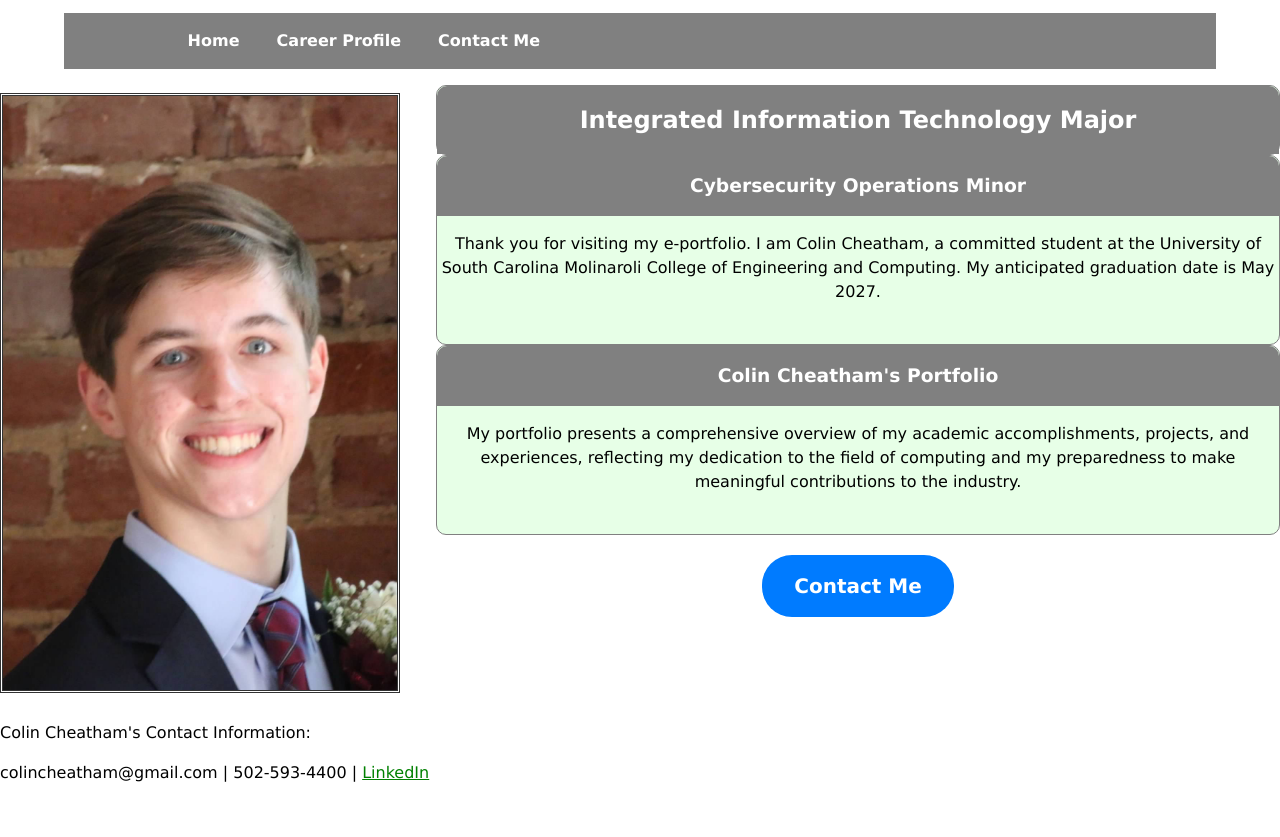
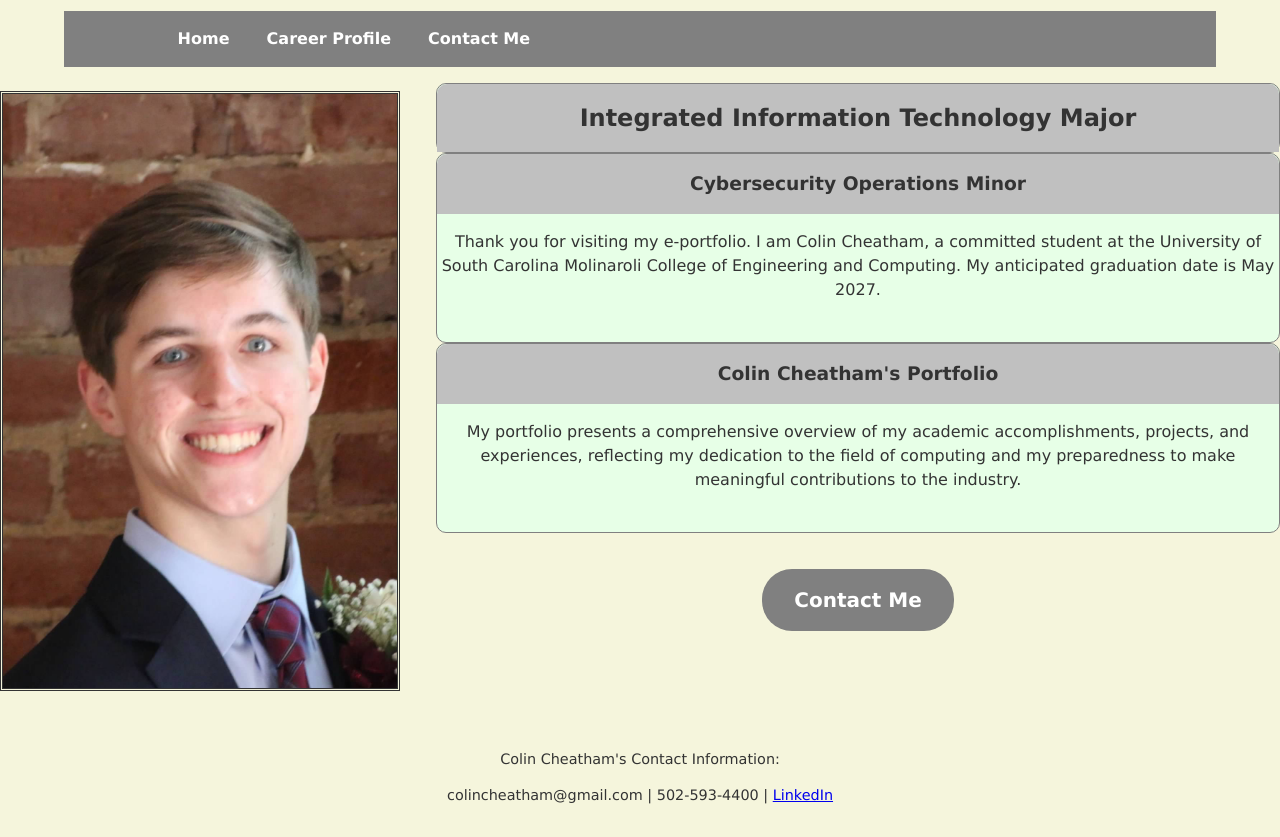
Before and after one commit to ColinCheatham/ITEC365-Eport-v3-, a plain HTML site: page index.html in a window 1280 px wide. Shown: the part 101-938 px from the top of the page. Before the commit the page ends 902 px from the top, so only its background shows below. Drawn offline with Linux system fonts and the light colour scheme.

Commit message:
Update style.css

```diff
--- a/style.css
+++ b/style.css
@@ -1,17 +1,20 @@
-/* Colin Cheatham, 3/23/25 */
+/* Colin Cheatham - Updated style.css (4/27/25) */
 
-/* Apply border-box sizing to all elements for consistent sizing */
-* {box-sizing: border-box;}
+/* ========== GLOBAL STYLES ========== */
+* {
+    box-sizing: border-box;
+}
 
-/* Set default font, size, line height, and remove margin for the body */
 body {
     font-family: Verdana, Geneva, Tahoma, sans-serif;
     font-size: 16px;
     line-height: 1.5;
     margin: 0;
+    background-color: #f5f5dc; /* Beige background */
+    color: #333333; /* Dark gray text */
 }
 
-/* Center and constrain the width of header, nav ul, and #content-wrapper */
+/* ========== HEADER, NAVIGATION, FOOTER ========== */
 header, nav ul, #content-wrapper {
     width: 90%;
     max-width: 1200px;
@@ -19,29 +22,18 @@ header, nav ul, #content-wrapper {
     margin-right: auto;
 }
 
-/* Set link color to green */
-a {color: #008000;}
-
-/* Position the Kroger logo at the top-left corner */
-img[src="kroger.png"] {
-    position: absolute;
-    top: 0;
-    left: 0;
+nav {
+    background-color: #808080; /* Medium gray background */
 }
 
-/* Add padding to the left of header h1 and nav ul */
-header h1, nav ul {padding-left: 50px;}
+nav ul {
+    list-style: none;
+}
 
-/* Set the navigation background color to grey */
-nav {background-color: #808080;}
+nav ul li {
+    display: inline-block;
+}
 
-/* Remove default list styling from nav ul */
-nav ul {list-style: none;}
-
-/* Display nav list items inline */
-nav ul li {display: inline-block;}
-
-/* Style navigation links */
 nav a {
     display: inline-block;
     padding: 1rem;
@@ -50,24 +42,137 @@ nav a {
     font-weight: bold;
 }
 
-/* Change background and text color on hover for nav links */
 nav a:hover {
     background-color: black;
-    color: #9ae39a;
+    color: #9ae39a; /* Light green on hover */
 }
 
-/* Style the index image with a border and float it to the left */
-.index-image {
-    border: 3px double #333;
-    float: left;
-    margin-top: .5rem;
-    margin-right: 1rem;
-    margin-bottom: .5rem;
+footer {
+    text-align: center;
+    padding: 1rem;
+    font-size: 0.9rem;
 }
 
-/* Style divs inside main sections */
+/* ========== TYPOGRAPHY STYLES ========== */
+h1, main h2, main section div h3, .text-content h2, .text-content h3, .job-experience-box h2 {
+    background-color: #c0c0c0; /* Light gray headers */
+    border-radius: 10px 10px 0 0;
+    padding: 1rem;
+    text-align: center;
+    margin-top: 0;
+    color: #333333;
+}
+
+h1 {
+    margin: 1rem auto;
+    max-width: 90%;
+}
+
+/* ========== GENERAL IMAGE STYLES ========== */
+img[src="kroger.png"] {
+    position: absolute;
+    top: 0;
+    left: 0;
+}
+
+main img, .index-image {
+    border: 3px double #333;
+    display: block;
+}
+
+.index-image {
+    float: left;
+    margin-top: 0.5rem;
+    margin-right: 1rem;
+    margin-bottom: 0.5rem;
+}
+
+/* ========== MAIN CONTENT LAYOUT ========== */
+.content-container {
+    display: flex;
+    align-items: flex-start;
+    gap: 20px;
+    margin-bottom: 20px;
+}
+
+.text-content {
+    flex: 1;
+}
+
+.text-content h2,
+.text-content h3 {
+    margin: 0;
+    padding: 1rem;
+    text-align: center;
+}
+
+/* ========== CAREER PROFILE PAGE ========== */
+.career {
+    display: flex;
+    align-items: center;
+    gap: 20px;
+    margin-bottom: 20px;
+}
+
+.career h2 {
+    margin: 0;
+}
+
+.career img {
+    width: 200px;
+    height: auto;
+    margin-top: 200px;
+}
+
+.job-experience-box {
+    background-color: #e7ffe7; /* Light green box */
+    border: 1px solid #808080;
+    border-radius: 10px;
+    padding: 1rem;
+    margin-bottom: 20px;
+}
+
+.job-experience-box h2 {
+    margin-top: 0;
+}
+
+/* ========== CONTACT PAGE ========== */
+.contact-form-box {
+    background-color: #e7ffe7; /* Light green form background */
+    border: 1px solid #808080;
+    border-radius: 10px;
+    padding: 1.5rem;
+    max-width: 700px;
+    margin: 0 auto 20px;
+}
+
+.contact-form-box input[type="submit"], .cta-button {
+    background-color: #808080; /* Button color */
+    color: white;
+    padding: 0.5rem 1rem;
+    border: none;
+    border-radius: 5px;
+    margin-top: 1rem;
+    cursor: pointer;
+    display: inline-block;
+    text-decoration: none;
+    font-size: 1.25rem;
+    font-weight: bold;
+    transition: background-color 0.3s ease;
+}
+
+.contact-form-box input[type="submit"]:hover, .cta-button:hover {
+    background-color: #606060; /* Darker gray on hover */
+}
+
+/* ========== SPECIAL ELEMENTS ========== */
+.cta-button {
+    border-radius: 30px;
+    padding: 1rem 2rem;
+}
+
 main section div {
-    background-color: #e7ffe7;
+    background-color: #e7ffe7; /* Consistent box background */
     border: 1px solid #808080;
     border-radius: 10px;
     flex: 1;
@@ -75,182 +180,6 @@ main section div {
     text-align: center;
 }
 
-/* Remove margin from the last div in a section */
 main section div:last-child {
     margin-right: 0;
 }
-
-/* Style h3 inside main section divs */
-main section div h3 {
-    background-color: #808080;
-    border-radius: 10px;
-    border-top-left-radius: 10px;
-    border-top-right-radius: 10px;
-    border-bottom-left-radius: 0;
-    border-bottom-right-radius: 0;
-    color: white;
-    margin-top: 0;
-}
-
-/* Style h2 elements in main */
-main h2 {
-    background-color: #808080;
-    border-radius: 10px;
-    border-top-left-radius: 10px;
-    border-top-right-radius: 10px;
-    border-bottom-left-radius: 0;
-    border-bottom-right-radius: 0;
-    color: white;
-    margin-top: 0;
-}
-
-/* Style images in main with a double border */
-main img {
-    border: 3px double #333;
-    display: block;
-}
-
-/* Style the career section with Flexbox */
-.career {
-    display: flex;
-    align-items: center;
-    gap: 20px;
-    margin-bottom: 20px;
-}
-
-/* Remove margin from h2 in the career section */
-.career h2 {
-    margin: 0;
-}
-
-/* Style images in the career section */
-.career img {
-    width: 200px;
-    height: auto;
-    margin-top: 200px;
-}
-
-/* Style the content container with Flexbox */
-.content-container {
-    display: flex;
-    align-items: flex-start;
-    gap: 20px;
-    margin-bottom: 20px;
-}
-
-/* Allow the text content to take up the remaining space */
-.text-content {
-    flex: 1;
-}
-
-/* Remove default margins from h2 and h3 in text-content */
-.text-content h2,
-.text-content h3 {
-    margin: 0;
-}
-
-/* Style h2 in text-content with grey background and rounded corners */
-.text-content h2 {
-    background-color: #808080;
-    border-radius: 10px;
-    border-top-left-radius: 10px;
-    border-top-right-radius: 10px;
-    border-bottom-left-radius: 0;
-    border-bottom-right-radius: 0;
-    color: white;
-    padding: 1rem;
-    text-align: center;
-}
-
-/* Style h3 in text-content with grey background and rounded corners */
-.text-content h3 {
-    background-color: #808080;
-    border-radius: 10px;
-    border-top-left-radius: 10px;
-    border-top-right-radius: 10px;
-    border-bottom-left-radius: 0;
-    border-bottom-right-radius: 0;
-    color: white;
-    padding: 1rem;
-    text-align: center;
-}
-
-/* Style the job experience box with light green background and rounded corners */
-.job-experience-box {
-    background-color: #e7ffe7;
-    border: 1px solid #808080;
-    border-radius: 10px;
-    padding: 1rem;
-    margin-bottom: 20px;
-}
-
-/* Style h2 in job-experience-box with grey background and rounded corners */
-.job-experience-box h2 {
-    background-color: #808080;
-    border-radius: 10px;
-    border-top-left-radius: 10px;
-    border-top-right-radius: 10px;
-    border-bottom-left-radius: 0;
-    border-bottom-right-radius: 0;
-    color: white;
-    padding: 1rem;
-    text-align: center;
-    margin-top: 0;
-}
-
-/* Style the contact form box with light green background and rounded corners */
-.contact-form-box {
-    background-color: #e7ffe7;
-    border: 1px solid #808080;
-    border-radius: 10px;
-    padding: 1.5rem;
-    max-width: 750px;
-    margin: 0 auto;
-    margin-bottom: 20px;
-}
-
-/* Style the submit button in the contact form */
-.contact-form-box input[type="submit"] {
-    background-color: #808080;
-    color: white;
-    padding: 0.5rem 1rem;
-    border: none;
-    border-radius: 5px;
-    margin-top: 1rem;
-    cursor: pointer;
-}
-
-/* Change submit button background color on hover */
-.contact-form-box input[type="submit"]:hover {
-    background-color: #606060;
-}
-
-/* Style h1 elements with light green background and rounded corners */
-h1 {
-    background-color: #e7ffe7;
-    border: 1px solid #808080;
-    border-radius: 10px;
-    padding: 1rem;
-    text-align: center;
-    margin: 1rem auto;
-    max-width: 90%;
-}
-
-.cta-button {
-    background-color: #007bff;
-    color: white;
-    padding: 1rem 2rem;
-    border-radius: 30px;
-    text-decoration: none;
-    font-size: 1.25rem;
-    font-weight: bold;
-    display: inline-block;
-}
-
-.cta-button:hover {
-    background-color: #0056b3;
-}
-
-.career-section {
-    margin-bottom: 3rem;
-}
```
